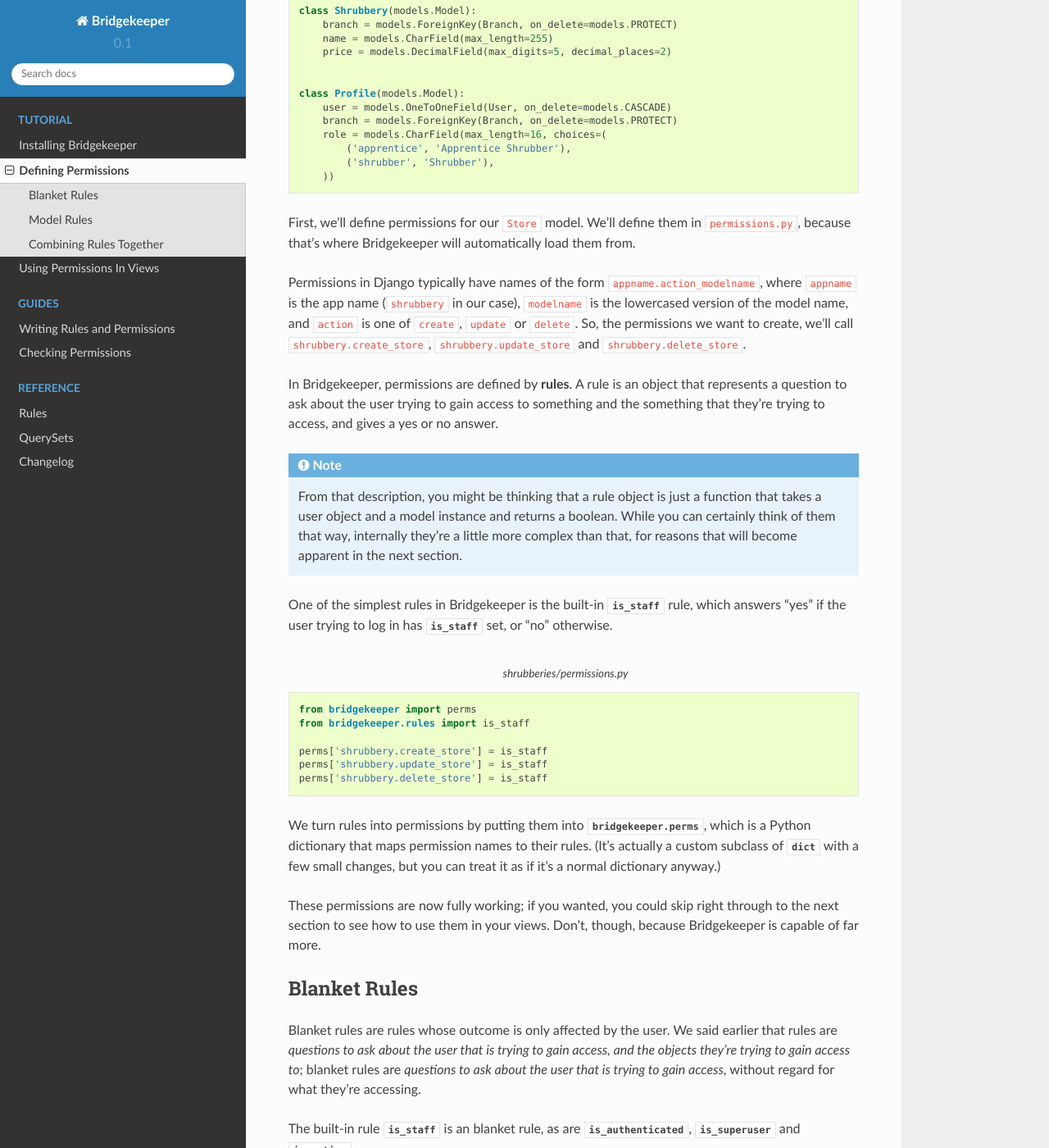
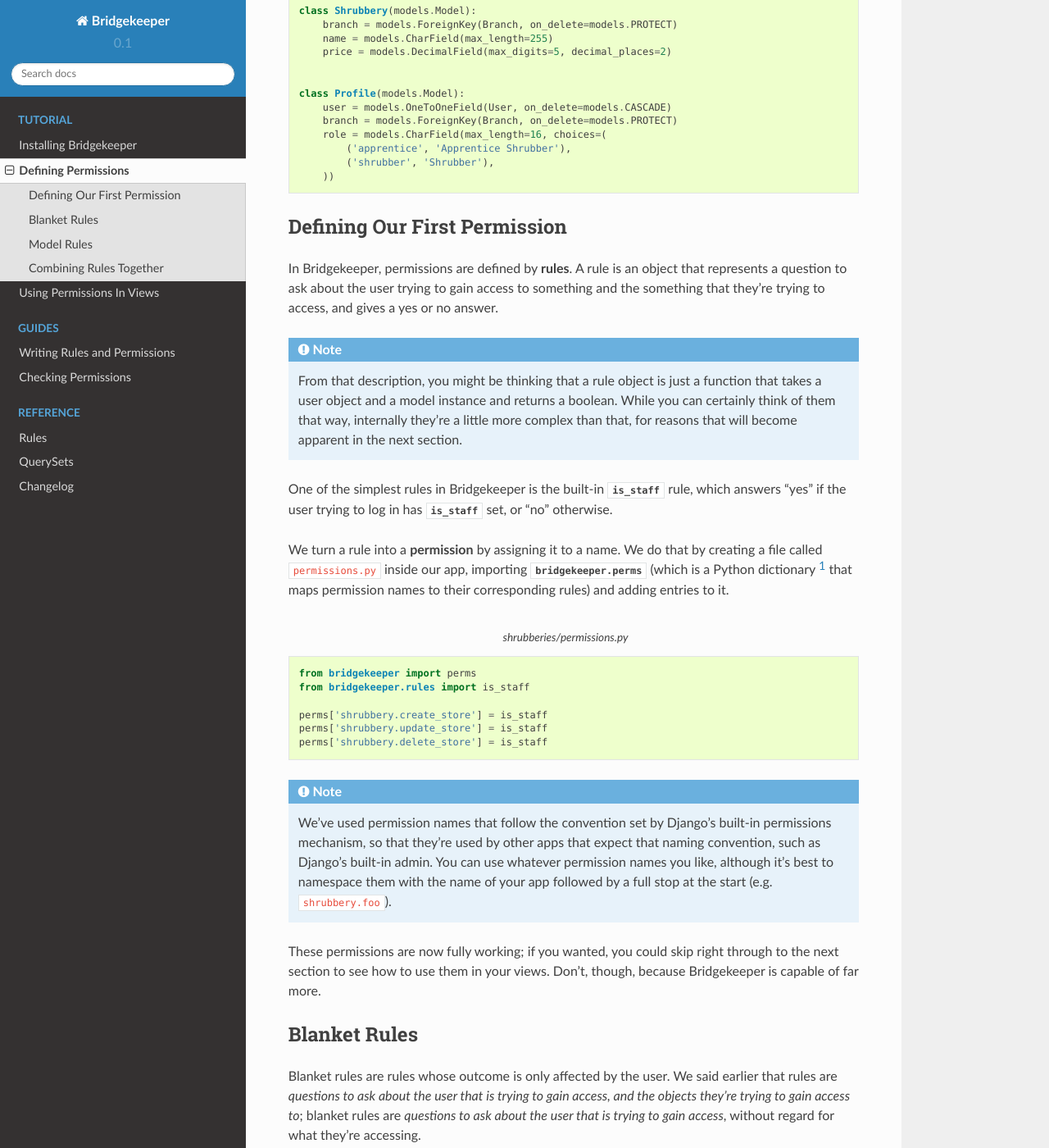
Before and after one commit to daisylb/bridgekeeper, a Sphinx documentation site: the page built from docs/tutorial/permissions.rst, in a window 1280 px wide and 1400 px high, scrolled down 527 px. Shown: the whole window at 82% size. Built offline with Sphinx 7.4.7 and the Read the Docs theme 2.0.0, drawn with Linux system fonts in a browser that asks for light colours; some of the changed text lies outside the part shown.

Commit message:
Rearrange introduction to rules/permissions

```diff
--- a/docs/tutorial/permissions.rst
+++ b/docs/tutorial/permissions.rst
@@ -33,10 +33,8 @@ In this tutorial, we'll be using a example app, an online stock management porta
             ('shrubber', 'Shrubber'),
         ))
 
-
-First, we'll define permissions for our ``Store`` model. We'll define them in ``permissions.py``, because that's where Bridgekeeper will automatically load them from.
-
-:ref:`Permissions in Django <django:topic-authorization>` typically have names of the form ``appname.action_modelname``, where ``appname`` is the app name (``shrubbery`` in our case), ``modelname`` is the lowercased version of the model name, and ``action`` is one of ``create``, ``update`` or ``delete``. So, the permissions we want to create, we'll call ``shrubbery.create_store``, ``shrubbery.update_store`` and ``shrubbery.delete_store``.
+Defining Our First Permission
+-----------------------------
 
 In Bridgekeeper, permissions are defined by **rules**. A rule is an object that represents a question to ask about the user trying to gain access to something and the something that they're trying to access, and gives a yes or no answer.
 
@@ -45,6 +43,8 @@ In Bridgekeeper, permissions are defined by **rules**. A rule is an object that
     From that description, you might be thinking that a rule object is just a function that takes a user object and a model instance and returns a boolean. While you can certainly think of them that way, internally they're a little more complex than that, for reasons that will become apparent in the next section.
 
 One of the simplest rules in Bridgekeeper is the built-in :data:`~bridgekeeper.rules.is_staff` rule, which answers "yes" if the user trying to log in has :attr:`~django.contrib.auth.models.User.is_staff` set, or "no" otherwise.
+
+We turn a rule into a **permission** by assigning it to a name. We do that by creating a file called ``permissions.py`` inside our app, importing :data:`bridgekeeper.perms` (which is a Python dictionary [#permissionmap]_ that maps permission names to their corresponding rules) and adding entries to it.
 
 .. code-block:: python
     :caption: shrubberies/permissions.py
@@ -56,7 +56,10 @@ One of the simplest rules in Bridgekeeper is the built-in :data:`~bridgekeeper.r
     perms['shrubbery.update_store'] = is_staff
     perms['shrubbery.delete_store'] = is_staff
 
-We turn rules into permissions by putting them into :data:`bridgekeeper.perms`, which is a Python dictionary that maps permission names to their rules. (It's actually a custom subclass of :class:`dict` with a few small changes, but you can treat it as if it's a normal dictionary anyway.)
+
+.. note::
+
+    We've used permission names that follow the convention set by :ref:`Django's built-in permissions mechanism <django:topic-authorization>`, so that they're used by other apps that expect that naming convention, such as Django's built-in admin. You can use whatever permission names you like, although it's best to namespace them with the name of your app followed by a full stop at the start (e.g. ``shrubbery.foo``).
 
 These permissions are now fully working; if you wanted, you could skip right through to the next section to see how to use them in your views. Don't, though, because Bridgekeeper is capable of far more.
 
@@ -131,3 +134,5 @@ We can implement that behaviour with the following permission:
             )
         )
     )
+
+.. [#permissionmap] :data:`bridgekeeper.perms` is actually an instance of :class:`~bridgekeeper.permission_map.PermissionMap`, which is a subclass of :class:`dict` with a few small changes, but you can treat it as a normal dictionary anyway.
```
